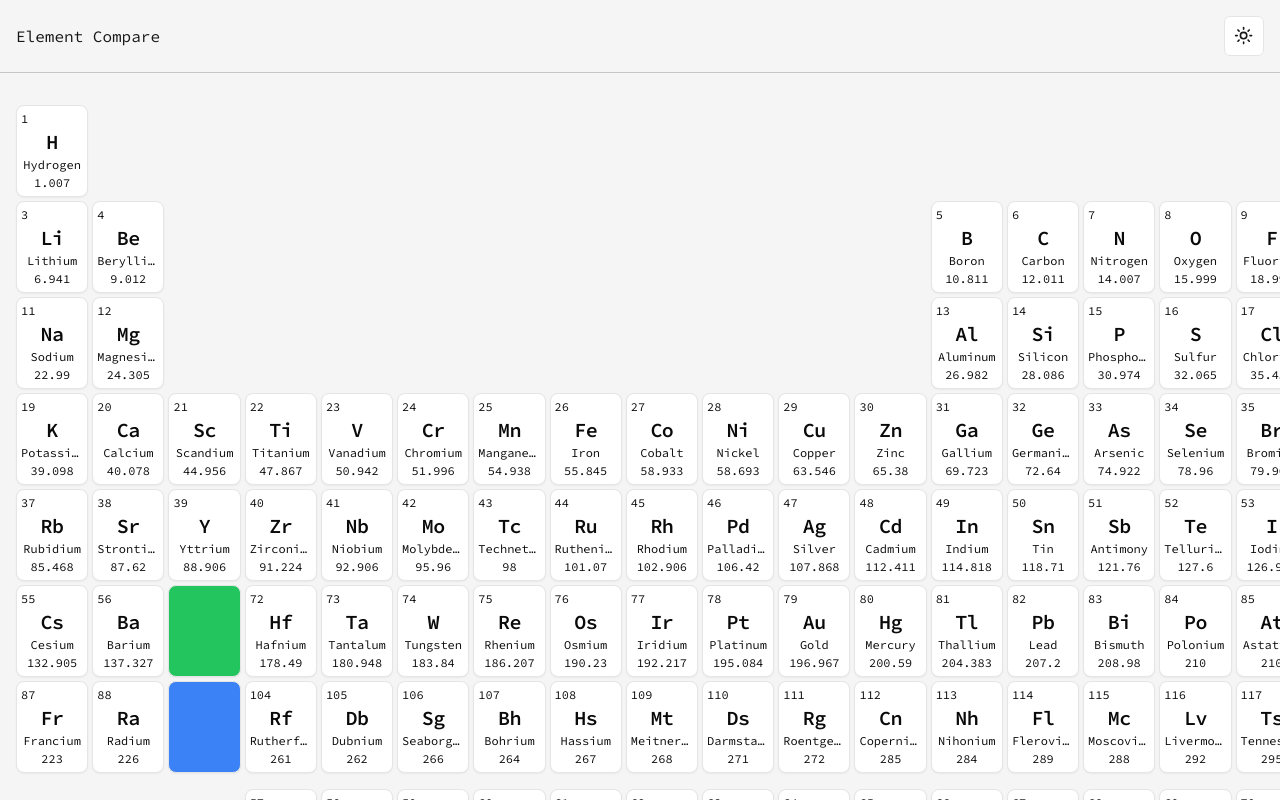
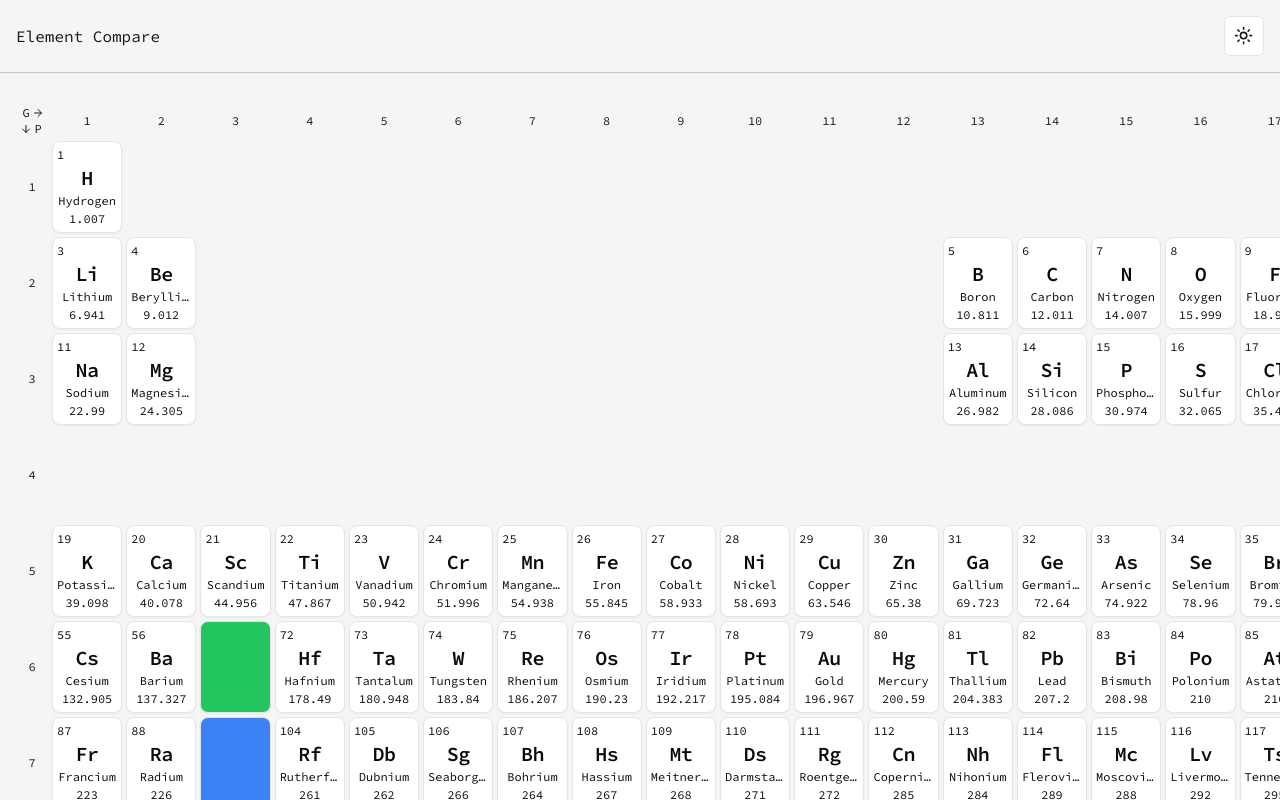
Before and after one commit to 0mppula/element-compare, a Next.js app: page / in a window 1280 px wide. Shown: the top 800 px of the page. Built offline with nearby package versions, Linux system fonts and the light colour scheme.

Commit message:
Added gridlines.

```diff
--- a/components/PeriodicTable/Element.tsx
+++ b/components/PeriodicTable/Element.tsx
@@ -4,40 +4,25 @@ import { IElement } from '@/types/elements';
 
 interface ElementProps {
 	element: IElement;
-	nextElement: IElement | undefined;
 }
 
-const Element = ({ element, nextElement }: ElementProps) => {
-	// Element period refers to its row in the periodic table.
-	// Element group refers to its column in the periodic table.
-
+const Element = ({ element }: ElementProps) => {
 	const isLanthanide = lanthanidesAtomicNumbers.some((an) => an === element.AtomicNumber);
 	const isActinide = actinidesAtomicNumbers.some((an) => an === element.AtomicNumber);
 
-	const isFirstLanthanide = element.AtomicNumber === lanthanidesAtomicNumbers[0];
-	const isFirstActinide = element.AtomicNumber === actinidesAtomicNumbers[0];
-
-	const isLastBeforeLanthanide = element.AtomicNumber === lanthanidesAtomicNumbers[0] - 1;
-	const isLastBeforeActinide = element.AtomicNumber === actinidesAtomicNumbers[0] - 1;
-
-	const elementRowStart = isActinide ? 9 + 1 : isLanthanide ? 8 + 1 : element.Period;
-
-	const emptyColSpan =
-		nextElement && +element.Group < 18 ? +(+nextElement.Group - +element.Group - 1) : null;
-
-	// Tailwind CSS doesnt allow props to be used to build class names dynamically.
-	const colSpanVariants: { [key: number]: string } = {
-		10: 'col-span-10',
-		16: 'col-span-16',
-	};
+	const HEADER_ROW_OFFSET = 1;
+	const BOTTOM_ELEMENTS_SEPERATOR_ROW_OFFSET = 1;
+	const elementRowStart = isActinide
+		? 9 + HEADER_ROW_OFFSET + BOTTOM_ELEMENTS_SEPERATOR_ROW_OFFSET
+		: isLanthanide
+		? 8 + HEADER_ROW_OFFSET + BOTTOM_ELEMENTS_SEPERATOR_ROW_OFFSET
+		: element.Period + HEADER_ROW_OFFSET;
 
 	return (
 		<>
-			{/* The following div spans the empty space before the first element in either the
-      lanthanide or actinide elements. */}
-			<div className={isFirstLanthanide || isFirstActinide ? 'col-span-3' : 'hidden'} />
-
-			<Card className={`p-1 col-span-1 row-start-${elementRowStart}  text-wrap text-[12px]`}>
+			<Card
+				className={`p-1 col-span-1 row-start-${elementRowStart} overflow-hidden text-[12px]`}
+			>
 				<div>
 					<p className="flex justify-between items-center">{element.AtomicNumber}</p>
 				</div>
@@ -50,19 +35,6 @@ const Element = ({ element, nextElement }: ElementProps) => {
 
 				<p className="text-center">{element.AtomicMass}</p>
 			</Card>
-
-			{/* The following div spans the empty space that is allocated for the lanthanide and actinide elements seperator. */}
-			{isLastBeforeLanthanide && <Card className="bg-green-500" />}
-			{isLastBeforeActinide && <Card className="bg-blue-500" />}
-
-			{isLastBeforeLanthanide && <div className="row-start-8 col-span-full h-2" />}
-
-			{/* The following div spans the empty space between the elements in the top 3 periods. */}
-			{element.AtomicNumber <= 56 && (
-				<div
-					className={`${emptyColSpan ? `${colSpanVariants[emptyColSpan]}` : 'hidden'}`}
-				/>
-			)}
 		</>
 	);
 };
--- /dev/null
+++ b/components/PeriodicTable/TableGaps.tsx
@@ -0,0 +1,39 @@
+import { Card } from '../ui/card';
+
+interface TableGapsProps {}
+
+const TableGaps = ({}: TableGapsProps) => {
+	// Span the empty space between the elements in the top 3 periods.
+	const HydrogenHeliumGap = <div className="col-span-16 col-start-3 row-start-2" />;
+	const BerylliumBoronGap = <div className="col-span-10 col-start-4 row-start-3" />;
+	const MagnesiumAluminiumGap = <div className="col-span-10 col-start-4 row-start-4" />;
+
+	// Spans the empty space that is allocated for the lanthanide and actinide elements seperator.
+	const LathanideSeperatorCard = <Card className="bg-green-500 col-start-4 row-start-7" />;
+	const ActinideSeperatorCard = <Card className="bg-blue-500 col-start-4 row-start-8" />;
+
+	// Creates a small gap between the bottom 2 rows of the elements.
+	const BottomElementsGap = <div className="row-start-9 col-span-19 h-1" />;
+
+	// Spans the cap on the left side of lanthanide elements.
+	const LanthanideRightGap = <div className="col-span-4 row-start-10 col-start-1" />;
+	// Spans the cap on the left side of actinide elements.
+	const ActinideRightGap = <div className="col-span-4 row-start-11 col-start-1" />;
+
+	return (
+		<>
+			{HydrogenHeliumGap}
+			{BerylliumBoronGap}
+			{MagnesiumAluminiumGap}
+
+			{LathanideSeperatorCard}
+			{ActinideSeperatorCard}
+
+			{LanthanideRightGap}
+			{ActinideRightGap}
+			{BottomElementsGap}
+		</>
+	);
+};
+
+export default TableGaps;
--- /dev/null
+++ b/components/PeriodicTable/TableHeaders.tsx
@@ -0,0 +1,55 @@
+import { ArrowDown, ArrowRight } from 'lucide-react';
+import { useMemo } from 'react';
+
+function TableHeaders() {
+	const PeriodHeaders = useMemo(
+		() =>
+			Array.from({ length: 7 }, (_, i) => (
+				<div
+					key={`period-header-${i + 1}`}
+					className={`w-8 text-[12px] flex items-center justify-center col-start-1 row-start-${
+						i + 2
+					} p-1`}
+				>
+					{i + 1}
+				</div>
+			)),
+		[]
+	);
+
+	const GroupHeaders = useMemo(
+		() =>
+			Array.from({ length: 18 }, (_, i) => (
+				<div
+					key={`group-header-${i + 1}`}
+					className={`h-8 text-[12px] flex items-center justify-center col-start-${
+						i + 2
+					} row-start-1 p-1`}
+				>
+					{i + 1}
+				</div>
+			)),
+		[]
+	);
+
+	return (
+		<>
+			<div className="h-8 text-[12px] flex flex-col items-center justify-center text-center col-start-1 row-start-1 px-1">
+				<p className="flex items-center justify-center h-1/2">
+					<span className="w-3">G</span>
+					<ArrowRight className="w-3 h-3" />
+				</p>
+
+				<p className="flex items-center justify-center h-1/2">
+					<ArrowDown className="w-3 h-3" />
+					<span className="w-3">P</span>
+				</p>
+			</div>
+
+			{PeriodHeaders}
+			{GroupHeaders}
+		</>
+	);
+}
+
+export default TableHeaders;
--- a/components/PeriodicTable/index.tsx
+++ b/components/PeriodicTable/index.tsx
@@ -1,31 +1,51 @@
-import React from 'react';
 import elements from '@/assets/data/elements.json';
+import { actinidesAtomicNumbers, lanthanidesAtomicNumbers } from '@/constants';
+import { useMemo } from 'react';
 import Element from './Element';
-import { actinidesAtomicNumbers, lanthanidesAtomicNumbers } from '@/constants';
+import TableGaps from './TableGaps';
+import TableHeaders from './TableHeaders';
 
 const PeriodicTable = () => {
-	const nonLanthanideActinideElements = elements.filter(
+	// Element period refers to its row in the periodic table.
+	// Element group refers to its column in the periodic table.
+
+	const nonLanthanideActinideElements = useMemo(
+		() =>
+			elements.filter(
 				(el) =>
 					!lanthanidesAtomicNumbers.some((an) => an === el.AtomicNumber) &&
 					!actinidesAtomicNumbers.some((an) => an === el.AtomicNumber)
+			),
+		[elements, lanthanidesAtomicNumbers, actinidesAtomicNumbers]
 	);
 
-	const lanthadineAndActinideElements = elements.filter(
+	const lanthanideAndActinideElements = useMemo(
+		() =>
+			elements.filter(
 				(el) =>
 					lanthanidesAtomicNumbers.some((an) => an === el.AtomicNumber) ||
 					actinidesAtomicNumbers.some((an) => an === el.AtomicNumber)
+			),
+		[elements, lanthanidesAtomicNumbers, actinidesAtomicNumbers]
 	);
 
-	const reOrderedElements = [...nonLanthanideActinideElements, ...lanthadineAndActinideElements];
+	const reOrderedElements = [...nonLanthanideActinideElements, ...lanthanideAndActinideElements];
 
 	return (
-		<div className="grid grid-cols-18 grid-rows-[repeat(8, minmax(0, 1fr)), auto, 1fr] gap-1">
-			{reOrderedElements.map((element, i) => (
-				<Element
-					key={`${element.Element}`}
-					element={element}
-					nextElement={elements[i + 1]}
-				/>
+		<div
+			style={{
+				display: 'grid',
+				gridTemplateColumns: '32px repeat(18, minmax(0, 1fr))',
+				gridTemplateRows: 'auto repeat(7, minmax(0, 1fr)) auto 1fr 1fr 1fr',
+			}}
+			className="gap-1"
+		>
+			<TableHeaders />
+
+			<TableGaps />
+
+			{reOrderedElements.map((element) => (
+				<Element key={`${element.Element}`} element={element} />
 			))}
 		</div>
 	);
--- a/tailwind.config.ts
+++ b/tailwind.config.ts
@@ -21,8 +21,41 @@ const config = {
 			gridTemplateColumns: {
 				'18': 'repeat(18, minmax(0, 1fr))',
 			},
+			gridColumnStart: {
+				'10': '10',
+				'11': '11',
+				'12': '12',
+				'13': '13',
+				'14': '14',
+				'15': '15',
+				'16': '16',
+				'17': '17',
+				'18': '18',
+				'19': '19',
+			},
+			gridrowStart: {
+				'10': '10',
+				'11': '11',
+				'12': '12',
+				'13': '13',
+				'14': '14',
+				'15': '15',
+				'16': '16',
+				'17': '17',
+				'18': '18',
+				'19': '19',
+			},
 			gridColumn: {
+				'span-10': 'span 10 / span 10',
+				'span-11': 'span 11 / span 11',
+				'span-12': 'span 12 / span 12',
+				'span-13': 'span 13 / span 13',
+				'span-14': 'span 14 / span 14',
+				'span-15': 'span 15 / span 15',
 				'span-16': 'span 16 / span 16',
+				'span-17': 'span 17 / span 17',
+				'span-18': 'span 18 / span 18',
+				'span-19': 'span 19 / span 19',
 			},
 			colors: {
 				border: 'hsl(var(--border))',
```
Lines whose indentation alone changed are shown as unchanged.
